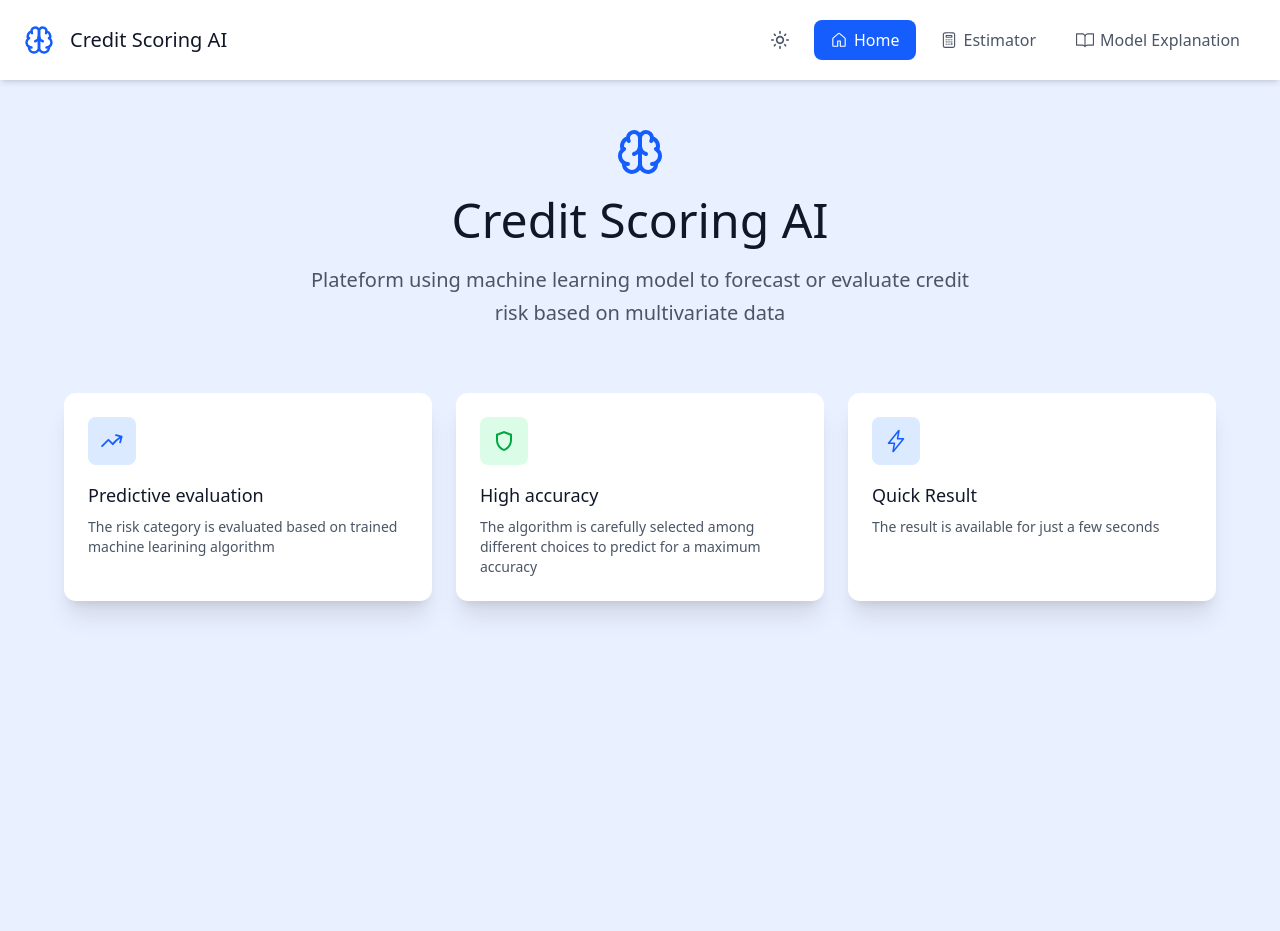
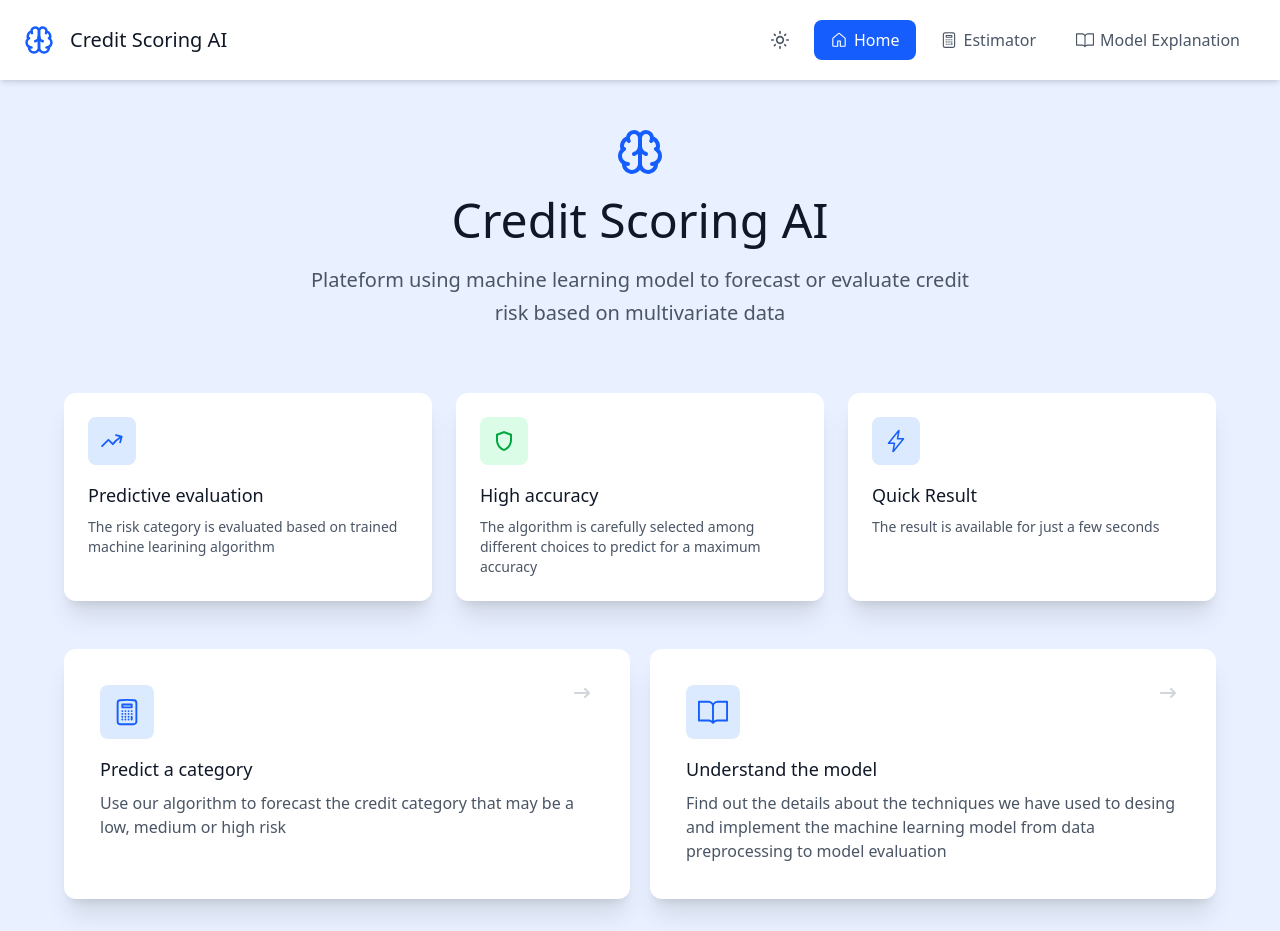
Before and after one commit to Nick-Kevin/credit-scoring-prediction-frontend, a React (Vite) app: page / in a window 1280 px wide. Before the commit the page ends 800 px from the top, so only its background shows below. Built offline with nearby package versions, Linux system fonts and the light colour scheme.

Commit message:
update : home page | add nav card items

```diff
--- a/src/layouts/Layout.tsx
+++ b/src/layouts/Layout.tsx
@@ -6,7 +6,7 @@ const Layout: React.FC = () => {
     return (
         <>
             <Header />
-            <main className="pt-24 max-w-6xl mx-auto">
+            <main className="pt-24 max-w-6xl mx-auto md:max-lg:px-12">
                 <Outlet />
             </main>
         </>
--- a/src/pages/Home.tsx
+++ b/src/pages/Home.tsx
@@ -1,16 +1,24 @@
 import React from "react";
+import { useNavigate } from "react-router-dom";
 import { LuBrain } from "react-icons/lu";
 import { HiMiniArrowTrendingUp } from "react-icons/hi2";
 import { MdOutlineShield } from "react-icons/md";
 import { IoFlashOutline } from "react-icons/io5";
+import { HiOutlineCalculator } from "react-icons/hi2";
+import { GoBook } from "react-icons/go";
+import { FaArrowRightLong } from "react-icons/fa6";
 
 const Home: React.FC = () => {
     interface FeatureItem {
         id: number,
-        iconContainerClass: string,
+        iconContainerClass?: string,
         icon: React.JSX.Element,
         title: string,
         content: string
+    }
+
+    interface NavItem extends FeatureItem {
+        path: string,
     }
 
     const featureItems: FeatureItem[] = [
@@ -37,12 +45,35 @@ const Home: React.FC = () => {
         }
     ];
 
+    const navItems: NavItem[] = [
+        {
+            id: 1,
+            icon: <HiOutlineCalculator className="text-blue-600 text-3xl" />,
+            title: "Predict a category",
+            content: "Use our algorithm to forecast the credit category that may be a low, medium or high risk",
+            path: "/estimator"
+        },
+        {
+            id: 2,
+            icon: <GoBook className="text-blue-600 text-3xl" />,
+            title: "Understand the model",
+            content: "Find out the details about the techniques we have used to desing and implement the machine learning model from data preprocessing to model evaluation",
+            path:"/model-explanation"
+        },
+    ];
+
+    const navigate = useNavigate();
+
+    const handleNavItemClick = (link: string): void => {
+        navigate(link);
+    };
+
     return (
         <>
             <section className="flex flex-col items-center gap-5">
                 <LuBrain className="text-5xl text-blue-600" />
                 <h1 className="text-gray-900 dark:text-gray-50 text-4xl md:text-5xl">Credit Scoring AI</h1>
-                <p className="md:max-w-9/12 xl:max-w-7/12 leading-tight md:leading-relaxed text-lg md:text-xl">Plateform using machine learning model to forecast or evaluate credit risk based on multivariate data</p>
+                <p className="md:max-w-10/12 xl:max-w-7/12 leading-tight md:leading-relaxed text-lg md:text-xl">Plateform using machine learning model to forecast or evaluate credit risk based on multivariate data</p>
             </section>
             <section className="mt-16">
                 <div className="grid md:grid-cols-2 lg:grid-cols-3 gap-5 xl:gap-6">
@@ -53,7 +84,25 @@ const Home: React.FC = () => {
                                     {feature.icon}
                                 </div>
                                 <h3 className="text-gray-900 dark:text-gray-50 xl:text-lg mb-2">{feature.title}</h3>
-                                <p className="text-sm">{feature.content}</p>
+                                <p className="text-xs lg:text-sm">{feature.content}</p>
+                            </div>
+                        ))
+                    }
+                </div>
+                <div className="grid lg:grid-cols-2 gap-5 mt-12">
+                    {
+                        navItems.map((nav) => (
+                            <div
+                                key={nav.id}
+                                className="p-6 xl:p-9 shadow-xl hover:shadow-2xl bg-white dark:bg-gray-900 text-start rounded-xl relative group transition-all ease-out cursor-pointer"
+                                onClick={ () => handleNavItemClick(nav.path) }
+                            >
+                                <div className="w-min mb-4 p-2 xl:p-3 rounded-lg bg-blue-100">
+                                    {nav.icon}
+                                </div>
+                                <FaArrowRightLong className="absolute top-9 right-10 group-hover:right-9 text-gray-300 group-hover:text-blue-600 transition-all ease-out" />
+                                <h2 className="text-gray-900 dark:text-gray-50 xl:text-lg mb-2">{nav.title}</h2>
+                                <p className="max-md:text-sm">{nav.content}</p>
                             </div>
                         ))
                     }
```
